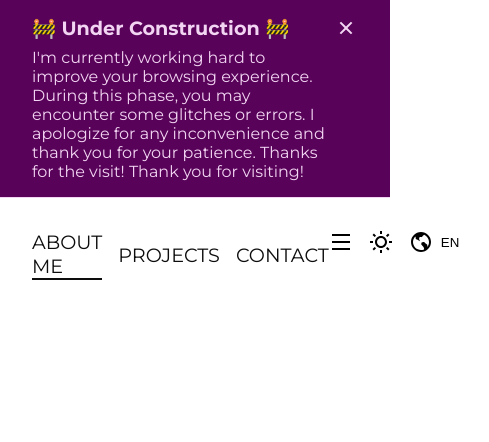
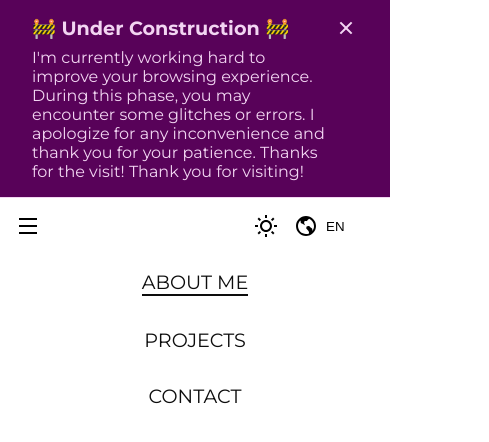
Before and after one commit to kelthon/kelthon.github.io, a React (Vite) app: page / in a window 390 px wide. Shown: the top 442 px of the page, 489 px wide, since content can reach past the window. Built offline with nearby package versions, Linux system fonts and the light colour scheme.

Commit message:
feat: added media statement

```diff
--- a/src/components/Navbar/Navbar.css
+++ b/src/components/Navbar/Navbar.css
@@ -2,14 +2,18 @@ nav#navbar > ul.nb-items {
   display: flex;
   list-style: none;
   justify-content: space-between;
-  padding: 2em;
+  padding: 2rem;
 }
 
 nav#navbar > ul.nb-items > li.nb-item > ul.nb-group {
   display: flex;
   list-style: none;
   align-items: center;
-  gap: 1em;
+  gap: 1rem;
+}
+
+nav#navbar > ul.nb-items > li.nb-item > ul.nb-group > li#navbar-toggle {
+  display: none;
 }
 
 nav#navbar > ul.nb-items > li.nb-item > ul.nb-group > li.nb-g-item > a.nb-link {
@@ -66,3 +70,25 @@ nav#navbar > ul.nb-items > li.nb-item > ul.nb-group > li.nb-g-item > select {
   outline: none;
   padding-inline: 0.5rem;
 }
+
+@media screen and (max-width: 768px) {
+  nav#navbar > ul.nb-items {
+    flex-direction: column;
+    padding: 1rem;
+    gap: 2rem;
+  }
+
+  nav#navbar > ul.nb-items > li.nb-item > ul.nb-group > li#navbar-toggle {
+    display: block;
+    flex: 1;
+  }
+
+  nav#navbar > ul.nb-items > li.nb-item:first-child {
+    order: 1;
+  }
+
+  nav#navbar > ul.nb-items > li.nb-item:first-child > ul.nb-group {
+    flex-direction: column;
+    gap: 2rem;
+  }
+}
```
